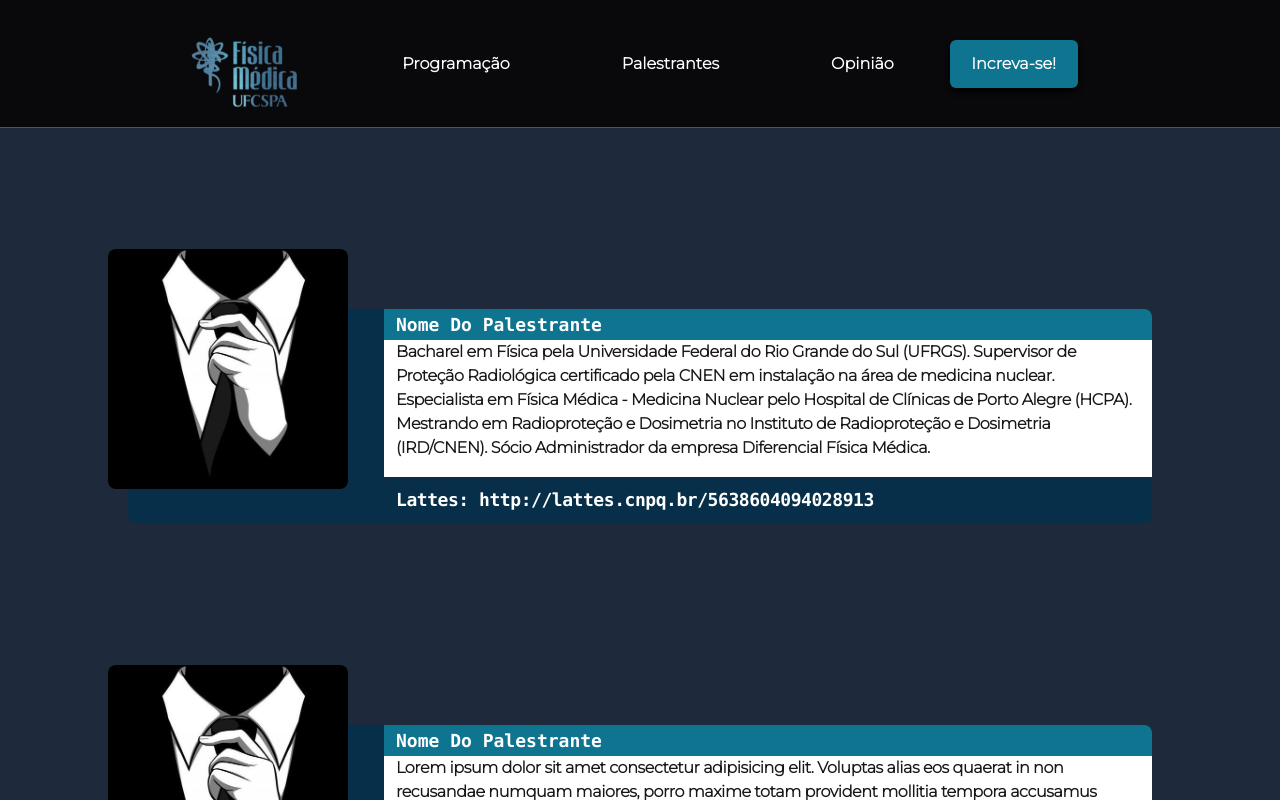
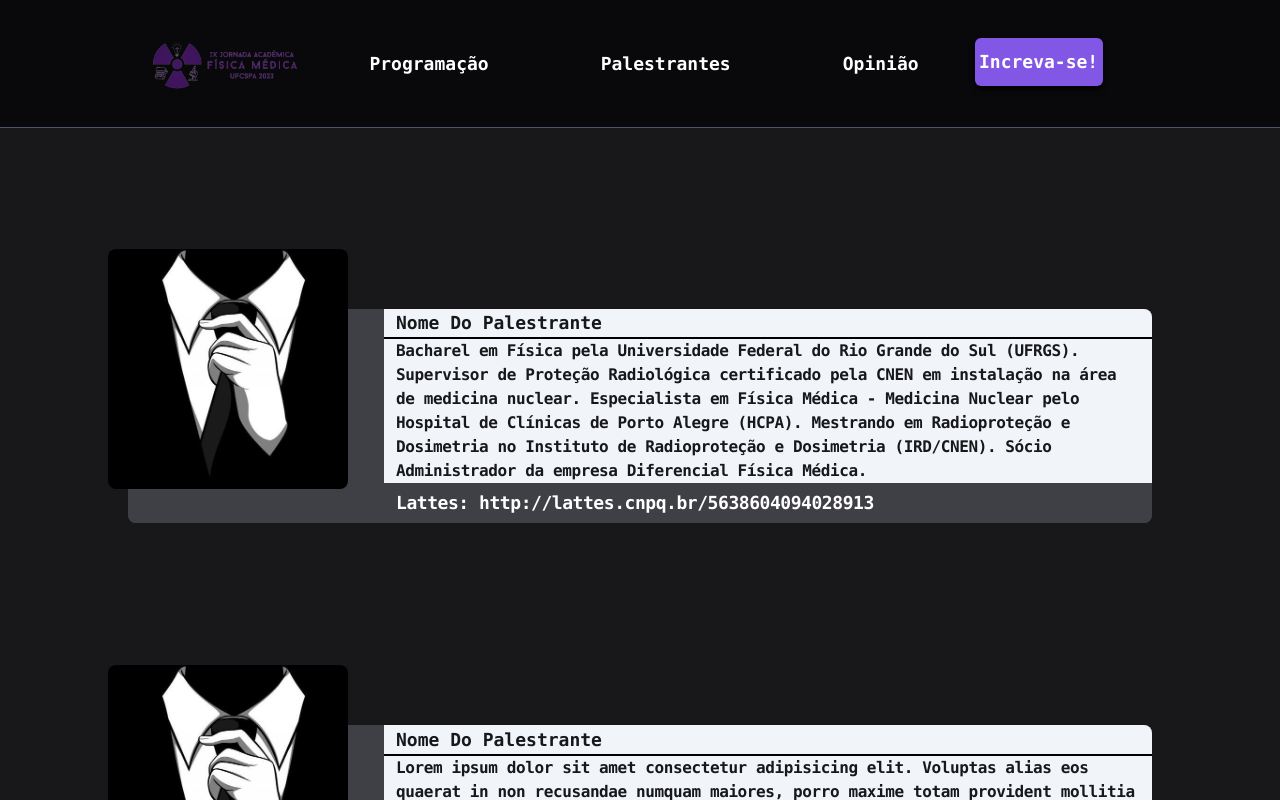
Before and after one commit to GambimL/Site_CAMC, a React (Vite) app in the folder site_camc/: page /palestrantes in a window 1280 px wide. Shown: the top 800 px of the page. Built offline with nearby package versions, Linux system fonts and the light colour scheme.

Commit message:
alterado a paleta de cores

```diff
--- a/site_camc/src/components/Button/index.jsx
+++ b/site_camc/src/components/Button/index.jsx
@@ -13,7 +13,7 @@ export function Button({ text }) {
 export function MenuButton(props){
   return(
       <a href="#" className="drop-shadow-sm hover:shadow-none duration-200 h-12 w-32 flex justify-center
-          items-center shadow-md shadow-black bg-cyan-700 rounded-md hover:translate-y-1 border-white"
+          items-center shadow-md shadow-black text-lg font-['Consolas'] bg-[#8257e5] rounded-md hover:translate-y-1 border-white"
       >
           {props.text}
       </a>
--- a/site_camc/src/components/Course/index.jsx
+++ b/site_camc/src/components/Course/index.jsx
@@ -16,10 +16,10 @@ export function Course() {
             setValue(course.id)
           }}
         >
-          <div className="sm:p-2 rounded-xl lg:w-96 lg:h-80 md:p-4 space-y-3 dark:bg-slate-900 font-bold grid gap-5 text-justify p-5 cursor-pointer sm:text-xl hover:border-2 hover:border-sky-700 border-solid hover:border-y-0">
+          <div className="sm:p-2 rounded-xl lg:w-96 lg:h-80 md:p-4 space-y-3 dark:bg-zinc-700 font-bold grid gap-5 text-justify p-5 cursor-pointer sm:text-xl hover:border-2 hover:border-[#8257e5] border-solid hover:border-y-0">
             <h2 className="uppercase text-2xl text-center">minicurso</h2>
             <p className="leading-10">{course.title}</p>
-            <span className="text-sky-800 dark:text-sky-700">{course.speaker}</span>
+            <span className="text-[#8257e5] dark:text-[#8257e5]">{course.speaker}</span>
           </div>
         </div>
       </React.Fragment>
--- a/site_camc/src/components/Header/index.jsx
+++ b/site_camc/src/components/Header/index.jsx
@@ -1,4 +1,4 @@
-import logoFisMed from "../../assets/oldLogoFisMed.png"
+import logoFisMed from "../../assets/logo_fismed.png"
 import { Link } from "../Link"
 import { HamburguerMenu } from "../HamburguerMenu"
 import { useState } from "react"
@@ -14,7 +14,7 @@ export function Header() {
     }
 
     return <header
-        className="sticky top-0 z-30 flex dark:bg-slate-900 bg-zinc-950 py-4 lg:px-10 px-7 lg:h-32 text-center border-b border-solid
+        className="sticky top-0 z-30 flex  bg-zinc-950 py-4 lg:px-10 px-7 lg:h-32 text-center border-b border-solid
         border-gray-600 font-bold  lg:w-full w-full md:w[800px]">
         <div
             className="container mx-auto flex h-30
@@ -27,7 +27,7 @@ export function Header() {
                     className="justify-start scale-150
                     lg:h-28 lg:w-30
                     h-28 w-30
-                    pt-6 pr-6"
+                     pr-6"
                 >
                 </img>
             </a>
--- a/site_camc/src/components/Link/index.jsx
+++ b/site_camc/src/components/Link/index.jsx
@@ -4,8 +4,8 @@ export function Link({ titles }) {
       titles.map((text) => (
         <a key={text} href={"/" + text}
           className="flex mx-10 cursor-pointer capitalize transition-colors
-            duration-200 transform text-white px-4 py-3 rounded-md hover:text-sky-700">
-          {text === "programação" ? <a href={"/home/#" + text}>{text}</a>
+            duration-200 transform px-4 py-3 rounded-md hover:text-[#8257e5] text-lg font-['Consolas']  text-white">
+          {text === "programação" ? <a className="font-['Consolas']" href={"/home/#" + text}>{text}</a>
             : text}
         </a>
       ))}</>
--- a/site_camc/src/components/Modal/Modal.jsx
+++ b/site_camc/src/components/Modal/Modal.jsx
@@ -7,10 +7,10 @@ export function Modal({ closeModal, value }) {
   return <>
     <div className="fixed inset-0 z-30 overflow-y-auto">
       <div
-        className="blur fixed inset-0 w-full h-full bg-black bg-opacity-40 backdrop-blur-sm"
+        className="blur fixed inset-0 w-full h-full bg-zinc-800 bg-opacity-40 backdrop-blur-sm"
         onClick={() => closeModal(false)}></div>
       <div className="flex items-center min-h-screen px-4 py-8">
-        <div className="relative w-11/12 p-4 mx-auto bg-slate-900 rounded-md shadow-sm border border-sky-800 border-solid shadow-sky-800">
+        <div className="relative w-11/12 p-4 mx-auto bg-zinc-800 rounded-md shadow-sm border border-black border-solid shadow-sky-[#511481]">
           <div className="mt-3 sm:flex h-96">
             <div className="mt-2 text-center sm:ml-4 sm:text-left">
               <div className="grid grid-cols-8 gap-4 items-center justify-between rounded-t-md border-b-2 border-neutral-100 border-opacity-100 dark:border-opacity-50">
--- a/site_camc/src/components/Schedule/index.jsx
+++ b/site_camc/src/components/Schedule/index.jsx
@@ -10,7 +10,7 @@ export const Schedule = ({ scheduleDescription, id }) => {
     <>
       {scheduleDescription.map((value, index) => {
         return <div key={index} className="hover:border-2 cursor-pointer">
-          <div className="w-[270px] col-span-3 rounded-md bg-slate-900 shadow-lg dark:shadow-none dark:ring-1 dark:ring-inset dark:ring-white/10 ml-0">
+          <div className="w-[270px] col-span-3 rounded-md bg-zinc-700 shadow-lg dark:shadow-none dark:ring-1 dark:ring-inset dark:ring-white/10 ml-0">
             <div className="static flex text-md leading-6 text-slate-400 border-solid border-b border-t border-sky-300 border-t-transparent">
               <div className="mt-2 flex flex-none text-lg items-center px-24 py-1 font-bold text-sky-300">
                 {value.time}
@@ -47,7 +47,7 @@ export function Content() {
 
   return <div className="grid gap-2">
     <div id="programação" className="grid h-96 place-items-center ">
-      <div className="w-[800px] col-span-3 -ml-10 rounded-xl bg-slate-900 shadow-lg dark:shadow-none dark:ring-1 dark:ring-inset dark:ring-white/10 xl:ml-0 border-gray-600 border border-solid ">
+      <div className="w-[800px] col-span-3 -ml-10 rounded-xl bg-zinc-700 shadow-lg dark:shadow-none dark:ring-1 dark:ring-inset dark:ring-zinc-800 xl:ml-0 border-gray-600 border border-solid ">
         <div className="static flex text-md leading-6 text-slate-400">
           <div className="mt-2 flex flex-none items-center border-solid border-b border-t border-b-sky-300 border-t-transparent px-10 py-1 font-bold text-sky-300">Programação do evento</div>
           <div className="flex flex-auto overflow-hidden rounded-tr-xl pt-3">
--- a/site_camc/src/components/Speaker/index.jsx
+++ b/site_camc/src/components/Speaker/index.jsx
@@ -1,8 +1,8 @@
 export function Speaker(props) {
     return (
         <div className="group md:max-w-full h-64 sm:my-40 my-6 flex justify-center items-center" >
-            <div className="sm:max-w-5xl sm:h-5/6 rounded-none mx-6 h-3/4 bg-sky-950 sm:rounded-lg duration-300 flex md:flex-row  flex-wrap">
-                <div className="bg-sky-950 w-1/4 h-full rounded-l-lg">
+            <div className="sm:max-w-5xl sm:h-5/6 rounded-none mx-6 h-3/4 bg-zinc-700 sm:rounded-lg duration-300 flex md:flex-row  flex-wrap">
+                <div className=" bg-zinc-700 w-1/4 h-full rounded-l-lg">
                     <img
                         src={props.avatar}
                         className="
@@ -12,16 +12,16 @@ export function Speaker(props) {
                     </img>
                 </div>
                 <div className="rounded-r-lg h-full w-3/4 flex flex-col">
-                    <div className="bg-cyan-700 sm:rounded-tr-lg h-1/6 w-full items-center flex">
-                        <p className="text-lg al px-3 font-mono font-bold ">{props.nameSpeaker}</p>
+                    <div className="  bg-slate-100 sm:rounded-tr-lg h-1/6 w-full items-center flex border-solid border-b-2 border-black">
+                        <p className="text-lg al px-3 font-['Consolas'] font-bold text-zinc-900">{props.nameSpeaker}</p>
                     </div>
-                    <div className="h-3/4 w-full bg-white">
+                    <div className="h-3/4 w-full bg-slate-100">
                         <p className="text-start text-[0.68rem] sm:text-xs px-3
-                                 md:text-sm lg:text-base  text-zinc-900 font-bold tracking-tight">{props.description} {/*445 caracters */}
+                                 md:text-sm lg:text-base font-['Consolas']  text-zinc-900 font-bold tracking-tight">{props.description} {/*445 caracters */}
                         </p>
                     </div>
-                    <div className="bg-sky-950 w-full h-1/4 rounded-br-lg flex flex-row items-center" >
-                        <p className="text-start text-[0.7rem] sm:text-base  md:text-lg px-3 font-mono font-semibold tracking-tight">{props.lattes}</p>
+                    <div className="  bg-zinc-700 w-full h-1/4 rounded-br-lg flex flex-row items-center" >
+                        <p className="text-start text-[0.7rem] sm:text-base  md:text-lg px-3 font-['Consolas'] font-semibold tracking-tight">{props.lattes}</p>
 
                     </div>
                 </div>
--- a/site_camc/src/pages/home/index.jsx
+++ b/site_camc/src/pages/home/index.jsx
@@ -76,7 +76,7 @@ export function Home() {
     <Layout>
       <div className="gap-4">
         <img src={background} className="justify-center justify-self-center" />
-        <div className="bg-slate-800 col-start-2 col-span-4 space-y-10">
+        <div className="  bg-zinc-900 col-start-2 col-span-4 space-y-10">
           <div className="grid pt-5 space-y-4 sm:h-max justify-center items-center gap-5 ">
             <h1 className="dark:text-white text-cyan-950 text-4xl font-bold uppercase text-center">
               IX jornada de física médica
--- a/site_camc/src/pages/speakers/index.jsx
+++ b/site_camc/src/pages/speakers/index.jsx
@@ -8,7 +8,7 @@ export function Speakers() {
 
     return (
         <Layout>
-            <div className="h-screen w-full">
+            <div className=" bg-zinc-900">
                 <Speaker description="Bacharel em Física pela Universidade Federal do Rio Grande do Sul (UFRGS).
                             Supervisor de Proteção Radiológica certificado pela CNEN em instalação na área de medicina nuclear.
                             Especialista em Física Médica - Medicina Nuclear pelo Hospital de Clínicas de Porto Alegre (HCPA).
```
Also changed, not shown: site_camc/src/assets/logo_fismed.png (added).
